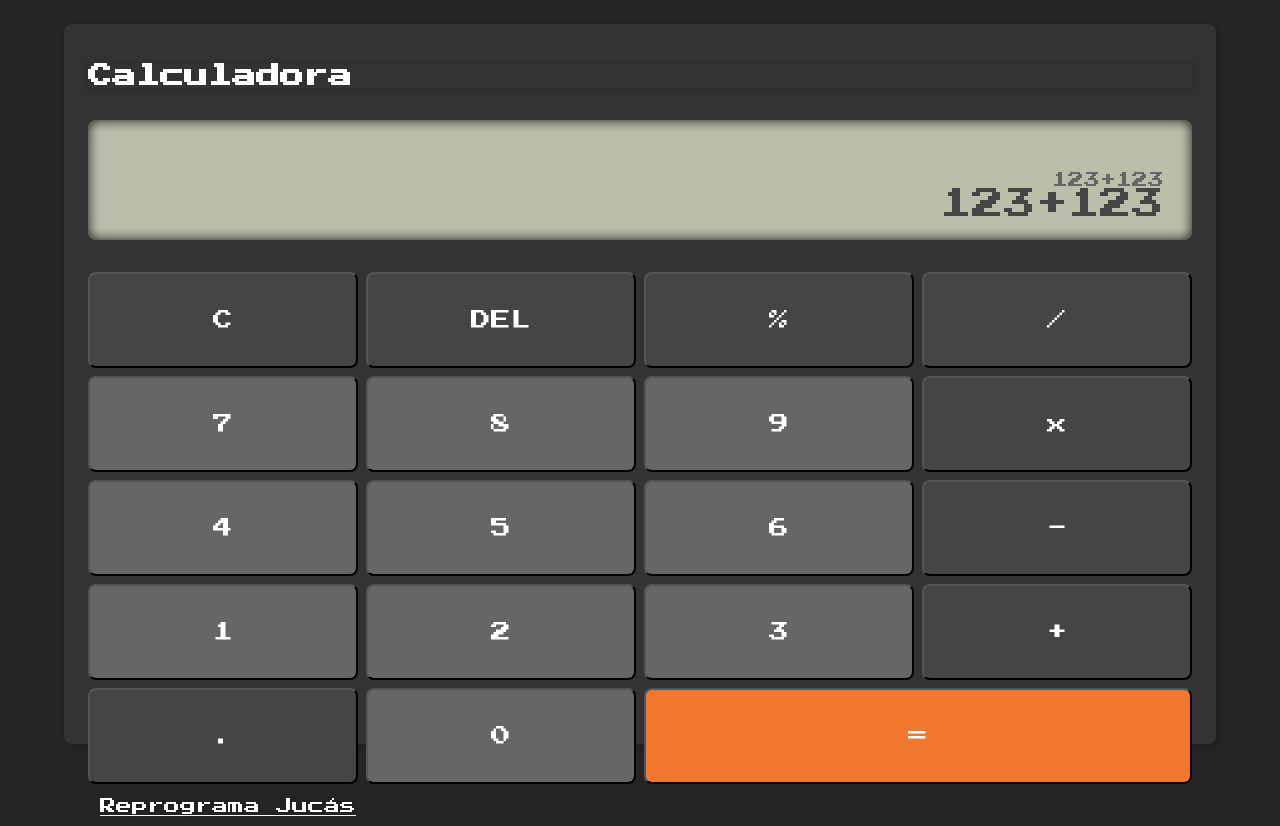
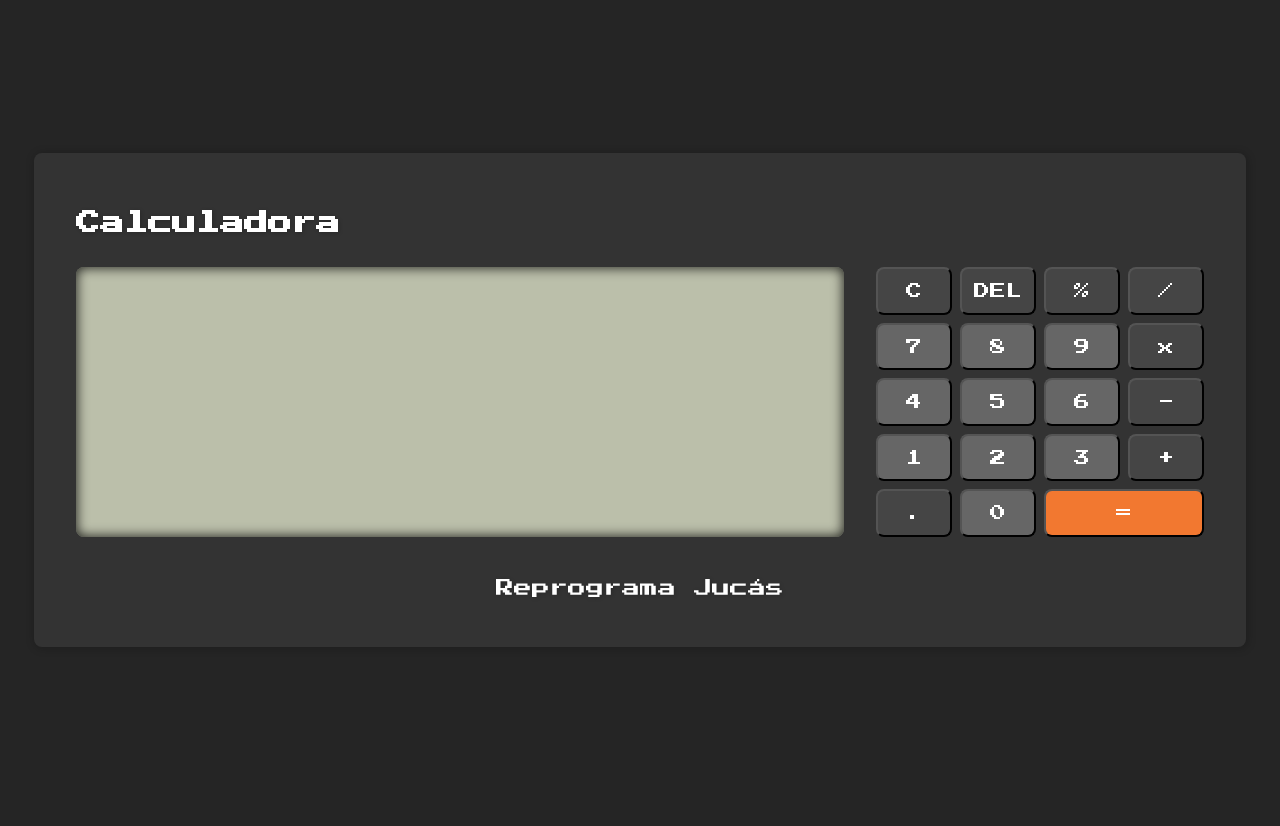
Before and after one commit to DukeFoxy/Calculator, a plain HTML site: page index.html in a window 1280 px wide. Both pictures are taken after a click on the button "DEL". After the commit the page ends 800 px from the top, so only its background shows below. Drawn offline with Linux system fonts and the light colour scheme.

Commit message:
add script project

```diff
--- a/index.html
+++ b/index.html
@@ -10,19 +10,21 @@
 <link rel="preconnect" href="https://fonts.gstatic.com" crossorigin>
 <link href="https://fonts.googleapis.com/css2?family=Press+Start+2P&display=swap" rel="stylesheet">
 <link rel="stylesheet" href="./styles/style.css">
+<script src="./scripts/script.js" defer></script>
     <title>Calculador Reprograma Jucás</title>
-</head>
-<body>
-    <div class = "container">
+</head>  <body>
+    <div class="container">
       <div class="calculator">
         <header>
           <h1>Calculadora</h1>
         </header>
+
         <main>
           <div class="screen">
-                    <div class="expression">123+123</div>
-                    <div class="expressionDisplay">123+123</div>
+            <div class="expression"></div>
+            <div class="expressionDisplay"></div>
           </div>
+
           <div class="gridButtons">
             <button class="text">C</button>
             <button class="text">DEL</button>
@@ -51,7 +53,9 @@
         </main>
 
         <footer>
-                <a href="https://emanuelquintino.io/Page-WDC" target="_blank">Reprograma Jucás</a>
+          <a href="https://emanuelquintino.github.io/Page-WDC/" target="_blank">
+            Reprograma Jucás
+          </a>
         </footer>
       </div>
     </div>
--- /dev/null
+++ b/scripts/script.js
@@ -0,0 +1,47 @@
+const expression = document.querySelector(".expression");
+const expressionDisplay = document.querySelector(".expressionDisplay");
+const buttons = document.querySelectorAll(".gridButtons button");
+
+function clearScreen() {
+  expression.innerHTML = "";
+  expressionDisplay.innerHTML = "";
+}
+
+const totalNumbers = 13;
+let isError = false;
+
+buttons.forEach((button) => {
+  button.addEventListener("click", () => {
+    if (isError) {
+      clearScreen();
+      isError = false;
+    }
+
+    switch (button.innerHTML) {
+      case "C":
+        clearScreen();
+        break;
+      case "DEL":
+        expression.innerHTML = expression.innerHTML.slice(0, -1);
+        break;
+      case "=":
+        try {
+          if (expression.innerHTML.length > 0) {
+            expressionDisplay.innerHTML = expression.innerHTML;
+            expression.innerHTML = String(
+              eval(expression.innerHTML.replace("x", "*").replace("%", "/100"))
+            ).slice(0, totalNumbers);
+          }
+        } catch (error) {
+          console.error(error);
+          expression.innerHTML = "Error";
+          isError = true;
+        }
+        break;
+      default:
+        if (expression.innerHTML.length >= totalNumbers) return;
+        expression.innerHTML += button.innerHTML;
+        break;
+    }
+  });
+});
--- a/styles/style.css
+++ b/styles/style.css
@@ -1,10 +1,11 @@
 :root {
     font-size: 62.5%;
+
     --background-color: #252525;
     --screen-color: #bbbfaa;
- --box-color: #333;
+    --box-color: #333333;
     --button-text-color: #454545;
- --button-number-color: #666;
+    --button-number-color: #666666;
     --complementary-color: #f27830;
   }
 
@@ -12,45 +13,43 @@
     margin: 0;
     padding: 0;
     box-sizing: border-box;
+
     font-size: 1.6rem;
-    font-family:"Press Start 2P", system-ui;
     color: white;
+    font-family: "Press Start 2P", system-ui;
   }
 
   body {
-    display: grid;
-    place-content: center ;
     background: var(--background-color);
-    padding: 2.4rem;
   }
 
   .container {
-    height: 90vh;
-    width: 90vw;
+    display: grid;
+    place-content: center;
+    height: 100vh;
+    width: 100vw;
   }
 
   .calculator {
-    width: 100%;
-    height: 100%;
     background: var(--box-color);
-    border-radius: 8px;
+    border-radius: 0.8rem;
     padding: 2.4rem;
-    box-shadow: 1px 1px 8px 1px rgba(0, 0, 0, 0.201);
+    box-shadow: 1px 1px 8px 1px rgba(0, 0, 0, 0.2);
   }
 
   header h1 {
     margin-top: 1.6rem;
     font-size: clamp(1.4rem, 3vw, 2.4rem);
-    box-shadow: 1px 1px 8px 1px rgba(0, 0, 0, 0.201);
+    text-shadow: 1px 1px 4px rgba(0, 0, 0, 0.2);
   }
 
   .screen {
-    background: var(--screen-color);
     width: 100%;
     height: 12rem;
-    border-radius: 8px;
+    background: var(--screen-color);
+    border-radius: 0.8rem;
     margin-top: 3.2rem;
-    box-shadow: inset 0px 0px 12px 1px rgba(0, 0, 0, 0.8);
+    box-shadow: inset 0 0 12px 1px rgba(0, 0, 0, 0.8);
     position: relative;
   }
 
@@ -58,49 +57,68 @@ header h1 {
     position: absolute;
     bottom: 2rem;
     right: 2.8rem;
-    font-size: clamp(1.6rem, 3.5vw, 3.2rem);
+    font-size: clamp(1.6rem, 3vw, 2.4rem);
     color: var(--button-text-color);
   }
+
+  .expression::after {
+    content: "|";
+    position: absolute;
+    bottom: -0.1rem;
+    right: -1.2rem;
+    font-size: clamp(1.8rem, 3.5vw, 2.8rem);
+    animation: blink 1s infinite;
+  }
+
   .expressionDisplay {
     position: absolute;
-    bottom: 5.2rem;
+    bottom: 4.8rem;
     right: 2.8rem;
-    font-size: clamp(0.8, 2.vw, 2.4rem);
+    font-size: clamp(1rem, 1.5vw, 1.6rem);
     color: var(--button-number-color);
   }
 
   .gridButtons {
     display: grid;
-    grid-template-columns: repeat(4, minmax(5rem, 1fr)) ;
-    grid-template-rows: repeat(5, 1fr);
+    grid-template-columns: repeat(4, minmax(5rem, 1fr));
+    grid-template-rows: repeat(5, minmax(4rem, 9vw));
     gap: 0.8rem;
-    margin-top: 3.2rem;
+    margin-top: 2.4rem;
   }
 
   .gridButtons button {
     text-align: center;
-    border-radius: 8px;
+    border-radius: 0.8rem;
     padding: 1.2rem;
-    font-size: clamp(1rem, 2.5vw, 2rem);
-    height: clamp(1.6rem, 13vw, 9.6rem);
-    cursor: pointer;
+    font-size: clamp(1rem, 2vw, 1.6rem);
   }
 
-.gridButtons .text {
+  .gridButtons button:hover {
+    cursor: pointer;
+    filter: brightness(1.1);
+  }
+
+  .gridButtons button.text {
     background: var(--button-text-color);
   }
 
-.gridButtons .number {
+  .gridButtons button.number {
     background: var(--button-number-color);
   }
-.gridButtons .equals {
+
+  .gridButtons button.equals {
     background: var(--complementary-color);
     grid-column: span 2;
   }
 
   footer {
+    text-align: center;
+    margin: 2.4rem 0 0.8rem;
+  }
+
+  footer a {
     font-size: clamp(1.2rem, 2.5vw, 1.8rem);
-    text-shadow: 1px 1px 4px rgba(0, 0, 0, 0.201);
+    text-shadow: 1px 1px 4px rgba(0, 0, 0, 0.2);
     text-decoration: none;
     padding: 1.2rem;
   }
@@ -108,3 +126,57 @@ footer {
   footer a:hover {
     text-decoration: underline;
   }
+
+  @keyframes blink {
+    0%,
+    60% {
+      opacity: 1;
+    }
+
+    61%,
+    100% {
+      opacity: 0;
+    }
+  }
+
+  @media (min-width: 768px) {
+    .calculator {
+      padding: 4.2rem;
+    }
+
+    main {
+      display: flex;
+      align-items: center;
+      justify-content: center;
+      gap: 3.2rem;
+    }
+
+    .screen {
+      width: 60vw;
+      height: 27rem;
+    }
+
+    .expression {
+      bottom: 2.4rem;
+      right: 4.2rem;
+    }
+
+    .expression::after {
+      bottom: -0.25rem;
+      right: -1.75rem;
+    }
+
+    .expressionDisplay {
+      bottom: 7.2rem;
+      right: 4.2rem;
+    }
+
+    .gridButtons {
+      grid-template-rows: repeat(5, 4.75rem);
+      margin-top: 3.2rem;
+    }
+
+    footer {
+      margin-top: 4.2rem;
+    }
+  }
```
Lines whose indentation alone changed are shown as unchanged.
